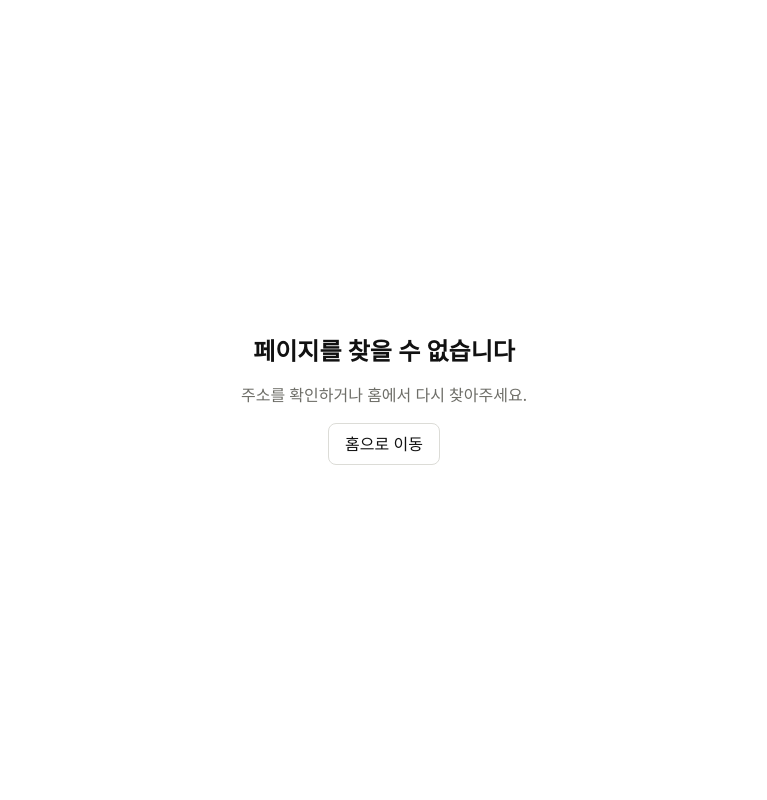
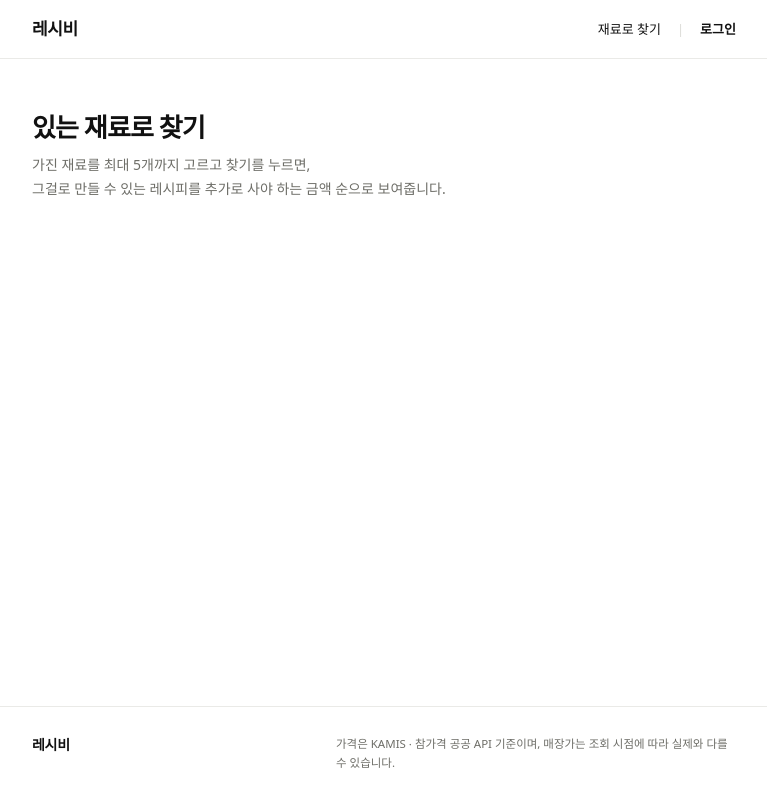
Before and after one commit to Synergy-AI-Vibe/recipe-web, a Next.js app in the folder apps/web/: page /pantry in a window 1280 px wide. Before the commit this address had no page. Shown: the whole page, without its empty margins (256-1023 px from the left). Built offline with nearby package versions, Linux system fonts and the light colour scheme.

Commit message:
feat: 공통화면, API 계약 초안 작성 (#18)

```diff
--- a/apps/web/src/app/layout.tsx
+++ b/apps/web/src/app/layout.tsx
@@ -1,31 +1,23 @@
 import type { Metadata } from "next";
-import { Geist, Geist_Mono } from "next/font/google";
 import { Providers } from "@/components/providers";
+import { SiteFooter } from "@/components/site-footer";
+import { SiteHeader } from "@/components/site-header";
 import "./globals.css";
 
-const geistSans = Geist({
-  variable: "--font-geist-sans",
-  subsets: ["latin"],
-});
-
-const geistMono = Geist_Mono({
-  variable: "--font-geist-mono",
-  subsets: ["latin"],
-});
-
 export const metadata: Metadata = {
-  title: "Create Next App",
-  description: "Generated by create next app",
+  title: "레시비",
+  description: "레시피 재료비를 계산해 사 먹는 가격과 비교해 보세요.",
 };
 
 export default function RootLayout({ children }: LayoutProps<"/">) {
   return (
-    <html
-      lang="en"
-      className={`${geistSans.variable} ${geistMono.variable} h-full antialiased`}
-    >
-      <body className="min-h-full flex flex-col">
-        <Providers>{children}</Providers>
+    <html lang="ko" className="h-full">
+      <body className="flex min-h-full flex-col">
+        <Providers>
+          <SiteHeader />
+          <div className="flex flex-1 flex-col">{children}</div>
+          <SiteFooter />
+        </Providers>
       </body>
     </html>
   );
--- a/apps/web/src/app/page.tsx
+++ b/apps/web/src/app/page.tsx
@@ -1,69 +1,51 @@
-import Image from "next/image";
+const steps = [
+  {
+    title: "레시피를 넣습니다",
+    description:
+      "유튜브 주소를 붙여 넣거나 레시피를 직접 적어도 됩니다. 인사말과 타임스탬프는 걸러냅니다.",
+  },
+  {
+    title: "재료를 마트 가격으로 계산합니다",
+    description:
+      "'한 줌 · 적당량'은 g·ml로 바꾸고, 이 요리에 실제로 쓰는 양만큼 값을 매깁니다.",
+  },
+  {
+    title: "사 먹을 때와 비교합니다",
+    description: "매장 가격과 나란히 놓아 이번 한 끼에 얼마가 남는지 알려줍니다.",
+  },
+];
 
 export default function Home() {
   return (
-    <div className="flex flex-col flex-1 items-center justify-center bg-zinc-50 font-sans dark:bg-black">
-      <main className="flex flex-1 w-full max-w-3xl flex-col items-center justify-between py-32 px-16 bg-white dark:bg-black sm:items-start">
-        <Image
-          className="dark:invert h-5 w-[100px]"
-          src="/next.svg"
-          alt="Next.js logo"
-          width={100}
-          height={20}
-          priority
-        />
-        <div className="flex flex-col items-center gap-6 text-center sm:items-start sm:text-left">
-          <h1 className="max-w-xs text-3xl font-semibold leading-10 tracking-tight text-black dark:text-zinc-50">
-            To get started, edit the{" "}
-            <code className="rounded bg-black/[.06] px-1.5 py-0.5 font-mono text-[0.9em] dark:bg-white/[.08]">
-              page.tsx
-            </code>{" "}
-            file.
-          </h1>
-          <p className="max-w-md text-lg leading-8 text-zinc-600 dark:text-zinc-400">
-            Looking for a starting point or more instructions? Head over to{" "}
-            <a
-              href="https://vercel.com/templates?framework=next.js&utm_source=create-next-app&utm_medium=appdir-template-tw&utm_campaign=create-next-app"
-              className="font-medium text-zinc-950 dark:text-zinc-50"
-            >
-              Templates
-            </a>{" "}
-            or the{" "}
-            <a
-              href="https://nextjs.org/learn?utm_source=create-next-app&utm_medium=appdir-template-tw&utm_campaign=create-next-app"
-              className="font-medium text-zinc-950 dark:text-zinc-50"
-            >
-              Learning
-            </a>{" "}
-            center.
-          </p>
-        </div>
-        <div className="flex flex-col gap-4 text-base font-medium sm:flex-row">
-          <a
-            className="flex h-12 w-full items-center justify-center gap-2 rounded-full bg-foreground px-5 text-background transition-colors hover:bg-[#383838] dark:hover:bg-[#ccc] md:w-[158px]"
-            href="https://vercel.com/new?utm_source=create-next-app&utm_medium=appdir-template-tw&utm_campaign=create-next-app"
-            target="_blank"
-            rel="noopener noreferrer"
-          >
-            <Image
-              className="dark:invert h-[14px] w-4"
-              src="/vercel.svg"
-              alt="Vercel logomark"
-              width={16}
-              height={14}
-            />
-            Deploy Now
-          </a>
-          <a
-            className="flex h-12 w-full items-center justify-center rounded-full border border-solid border-black/[.08] px-5 transition-colors hover:border-transparent hover:bg-black/[.04] dark:border-white/[.145] dark:hover:bg-[#1a1a1a] md:w-[158px]"
-            href="https://nextjs.org/docs?utm_source=create-next-app&utm_medium=appdir-template-tw&utm_campaign=create-next-app"
-            target="_blank"
-            rel="noopener noreferrer"
-          >
-            Documentation
-          </a>
-        </div>
-      </main>
-    </div>
+    <main className="container w-full flex-1 pb-section-end pt-section-input">
+      <section aria-labelledby="home-title" className="mb-15">
+        <h1 id="home-title" className="text-h1 text-text">
+          레시피 하나면
+          <br />
+          얼마 아끼는지 나옵니다
+        </h1>
+        <p className="mt-5 text-b1 text-text-2">
+          유튜브 주소를 넣거나 레시피를 직접 적으면
+          <br />
+          재료를 마트 가격으로 계산해 사 먹을 때와 바로 비교해 줍니다.
+        </p>
+      </section>
+
+      <section aria-label="이용 방법" className="border-t border-line-strong">
+        <ol>
+          {steps.map((step, index) => (
+            <li key={step.title} className="flex gap-8 border-b border-line py-5">
+              <span className="min-w-4 text-s1 text-accent" aria-hidden="true">
+                {index + 1}
+              </span>
+              <div>
+                <h2 className="text-s1 text-text">{step.title}</h2>
+                <p className="mt-2 text-b1 text-text-2">{step.description}</p>
+              </div>
+            </li>
+          ))}
+        </ol>
+      </section>
+    </main>
   );
 }
--- /dev/null
+++ b/apps/web/src/app/pantry/page.tsx
@@ -0,0 +1,12 @@
+export default function PantryPage() {
+  return (
+    <main className="container w-full flex-1 pb-section-end pt-section-page">
+      <h1 className="text-h3 text-text">있는 재료로 찾기</h1>
+      <p className="mt-2 text-b1 text-text-2">
+        가진 재료를 최대 5개까지 고르고 찾기를 누르면,
+        <br />
+        그걸로 만들 수 있는 레시피를 추가로 사야 하는 금액 순으로 보여줍니다.
+      </p>
+    </main>
+  );
+}
--- /dev/null
+++ b/apps/web/src/components/site-footer.tsx
@@ -0,0 +1,14 @@
+import Link from "next/link";
+
+export const SiteFooter = () => (
+  <footer className="border-t border-line bg-surface">
+    <div className="container flex flex-wrap justify-between gap-x-8 gap-y-5 py-7">
+      <Link href="/" className="text-s1 text-text" aria-label="레시비 홈">
+        레시비
+      </Link>
+      <p className="max-w-100 min-w-60 flex-1 text-f1 text-text-2">
+        가격은 KAMIS · 참가격 공공 API 기준이며, 매장가는 조회 시점에 따라 실제와 다를 수 있습니다.
+      </p>
+    </div>
+  </footer>
+);
--- /dev/null
+++ b/apps/web/src/components/site-header.tsx
@@ -0,0 +1,88 @@
+"use client";
+
+import { useRef, useState } from "react";
+import Link from "next/link";
+import { usePathname } from "next/navigation";
+import { Button } from "@recipe-web/ui";
+
+export const SiteHeader = () => {
+  const pathname = usePathname();
+  const loginDialogRef = useRef<HTMLDialogElement>(null);
+  const [loginOpen, setLoginOpen] = useState(false);
+
+  const openLogin = () => {
+    loginDialogRef.current?.showModal();
+    setLoginOpen(true);
+  };
+
+  const closeLogin = () => loginDialogRef.current?.close();
+
+  return (
+    <>
+      <header className="border-b border-line bg-surface">
+        <div className="container flex min-h-14.5 items-center justify-between gap-4">
+          <Link href="/" className="text-h5 text-text" aria-label="레시비 홈">
+            레시비
+          </Link>
+          <nav aria-label="주 메뉴" className="flex items-center gap-4 text-n1">
+            <Link
+              href="/pantry"
+              aria-current={pathname === "/pantry" ? "page" : undefined}
+              className={`inline-flex min-h-11 items-center font-medium hover:text-text focus-visible:outline-offset-2 ${pathname === "/pantry" ? "text-text" : "text-text-2"}`}
+            >
+              재료로 찾기
+            </Link>
+            <span aria-hidden="true" className="text-line-2">
+              |
+            </span>
+            <button
+              type="button"
+              aria-haspopup="dialog"
+              aria-expanded={loginOpen}
+              onClick={openLogin}
+              className="inline-flex min-h-11 items-center font-bold text-text hover:text-accent"
+            >
+              로그인
+            </button>
+          </nav>
+        </div>
+      </header>
+
+      <dialog
+        ref={loginDialogRef}
+        aria-labelledby="login-title"
+        aria-describedby="login-description"
+        onClose={() => setLoginOpen(false)}
+        onClick={(event) => {
+          if (event.target === event.currentTarget) closeLogin();
+        }}
+        className="m-auto w-[calc(100%-40px)] max-w-115 border border-line bg-surface p-7 text-text shadow-xl backdrop:bg-scrim sm:p-9"
+      >
+        <div className="flex items-start justify-between gap-4">
+          <h2 id="login-title" className="text-h3">
+            카카오로 시작하기
+          </h2>
+          <button
+            type="button"
+            onClick={closeLogin}
+            aria-label="로그인 창 닫기"
+            className="inline-flex h-8 w-8 items-center justify-center text-xl text-text-2 hover:text-text"
+          >
+            ×
+          </button>
+        </div>
+        <p id="login-description" className="mt-4 text-b3 text-text-2">
+          레시피를 북마크하려면 로그인이 필요합니다.
+        </p>
+        <form action="/api/auth/kakao" method="get" className="mt-8">
+          <Button variant="kakao" type="submit">
+            카카오로 3초 만에 시작하기
+          </Button>
+        </form>
+        <p className="mt-4 text-c1 text-text-2">
+          계속하면 이용약관과 개인정보 처리방침에 동의하는 것으로 봅니다.
+        </p>
+      </dialog>
+    </>
+  );
+};
```
Also changed, not shown: 1 other file (tests, documents, lock files or other folders).
